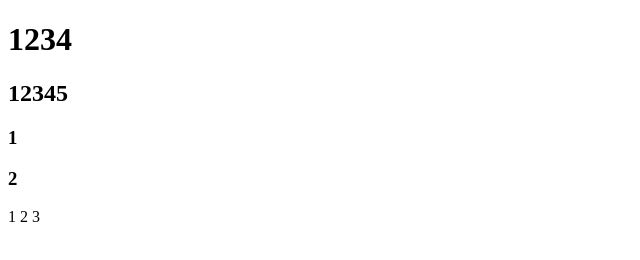
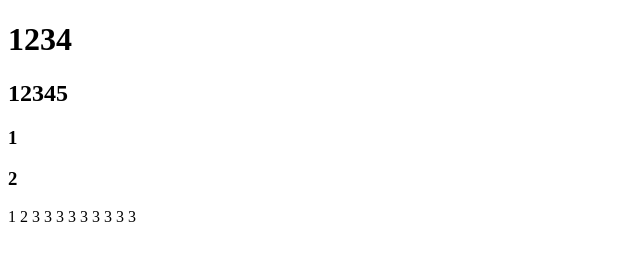
Before and after one commit to cuizhoucheng/A9527, a plain HTML site: page index.html in a window 1280 px wide. Shown: the whole page, without its empty margins (0-640 px from the left). Drawn offline with Linux system fonts and the light colour scheme.

Commit message:
第三次提交

```diff
--- a/index.html
+++ b/index.html
@@ -15,6 +15,14 @@
     <span>1</span>
     <span>2</span>
     <span>3</span>
+    <span>3</span>
+    <span>3</span>
+    <span>3</span>
+    <span>3</span>
+    <span>3</span>
+    <span>3</span>
+    <span>3</span>
+    <span>3</span>
 </body>
 
 </html>
```
